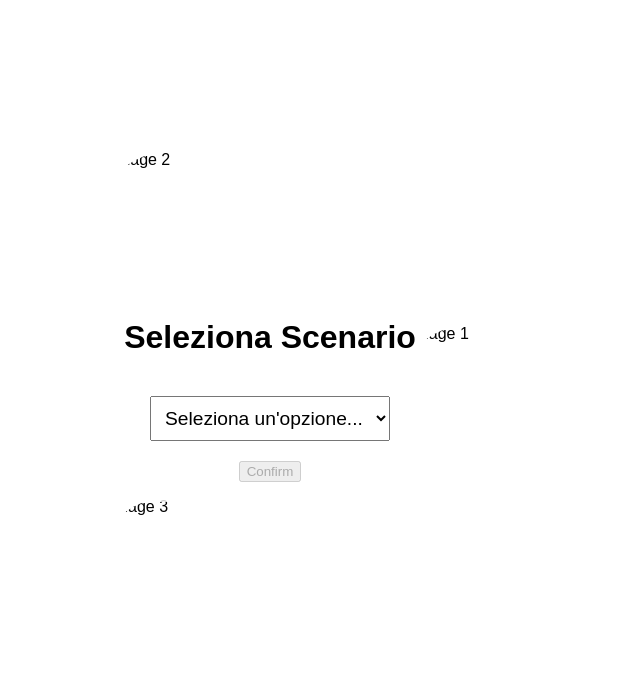
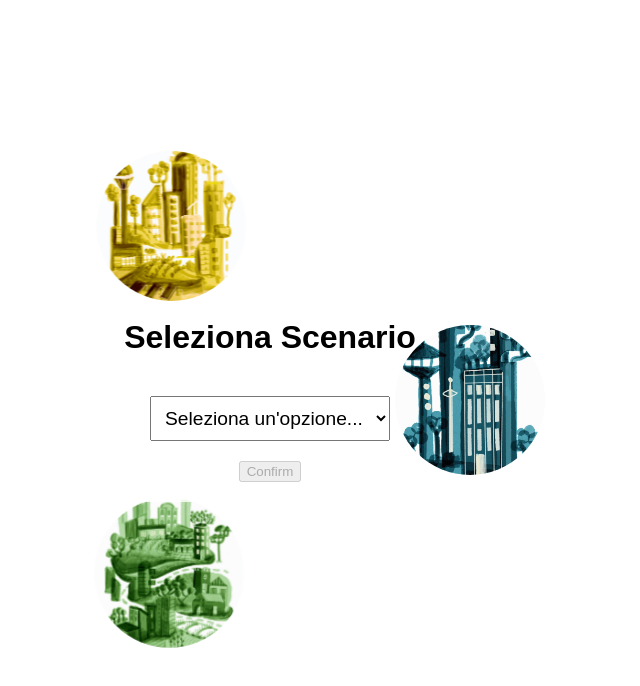
Before and after one commit to TIJANC/PhoenixGame, a website: page Faction.html in a window 1280 px wide. Shown: the whole page, without its empty margins (370-1010 px from the left). Drawn offline with Linux system fonts and the light colour scheme.

Commit message:
Update Faction.html

```diff
--- a/Faction.html
+++ b/Faction.html
@@ -121,13 +121,13 @@
 <body>
     <div class="background">
         <div class="bubble bubble1">
-            <img src="images/Smart_city.png" alt="Image 1">
+            <img src="Smart_city.png" alt="Image 1">
         </div>
         <div class="bubble bubble2">
-            <img src="images/Post-growth_city.png" alt="Image 2">
+            <img src="Post-growth_city.png" alt="Image 2">
         </div>
         <div class="bubble bubble3">
-            <img src="images/De-growth_city.png" alt="Image 3">
+            <img src="De-growth_city.png" alt="Image 3">
         </div>
     </div>
     <div>
```
